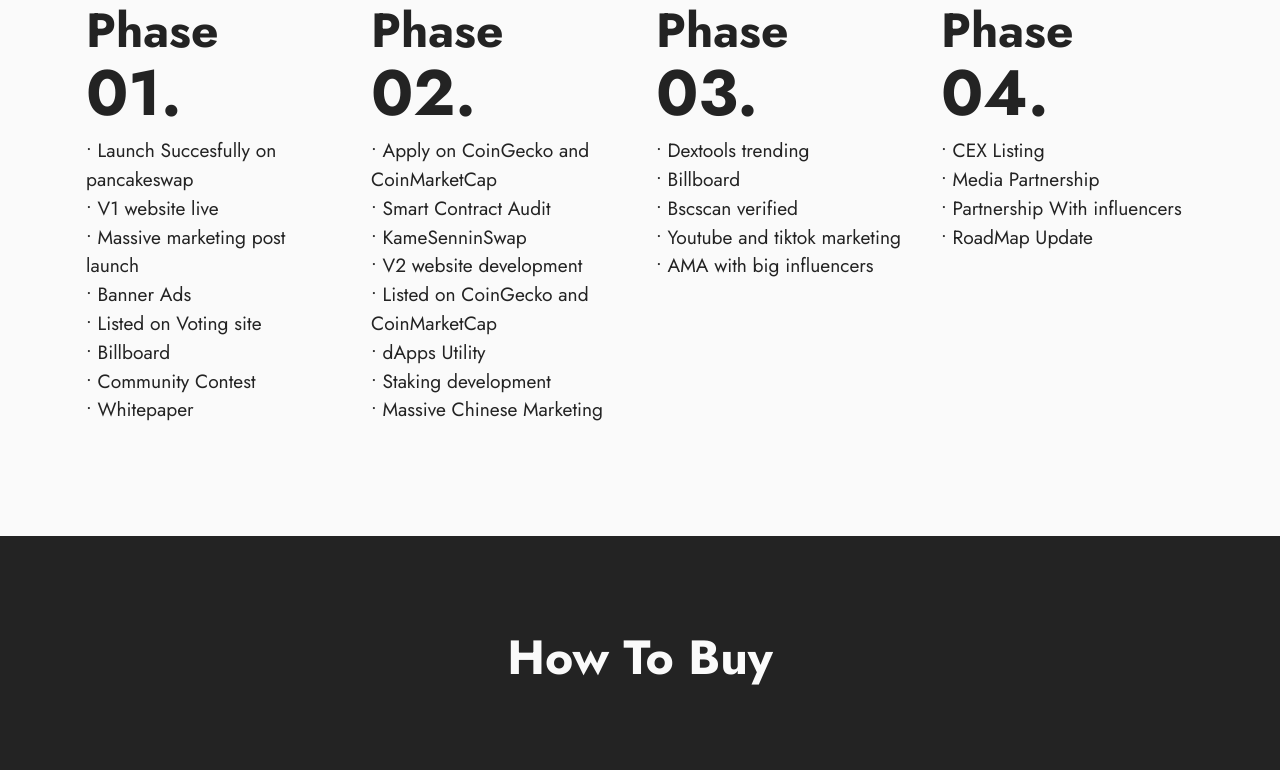
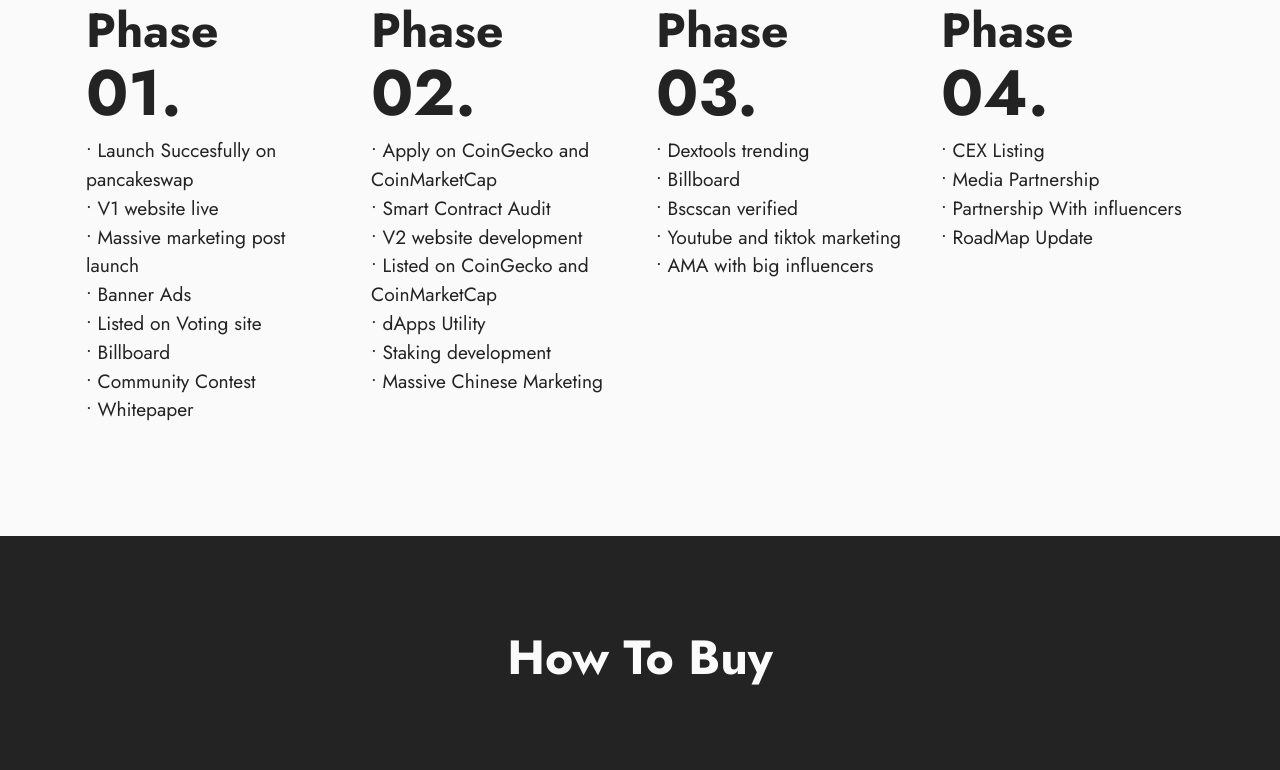
Before and after one commit to gffaza/IndependenceDoge, a plain HTML site: page index.html in a window 1280 px wide. Shown: the part 3220-3990 px from the top of the page. Drawn offline with Linux system fonts and the light colour scheme; files whose address does not match are found by name.

Commit message:
rev-kamesenin

```diff
--- a/index.html
+++ b/index.html
@@ -287,7 +287,6 @@
                     <p class="mbr-text card-text mbr-fonts-style display-7">
                         • Apply on CoinGecko and CoinMarketCap<br>
                         • Smart Contract Audit<br>
-                        • KameSenninSwap<br>
                         • V2 website development<br>
                         • Listed on CoinGecko and CoinMarketCap<br>
                         • dApps Utility<br>
```
